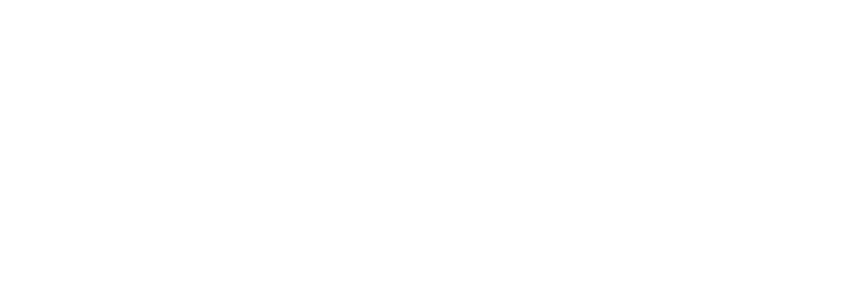
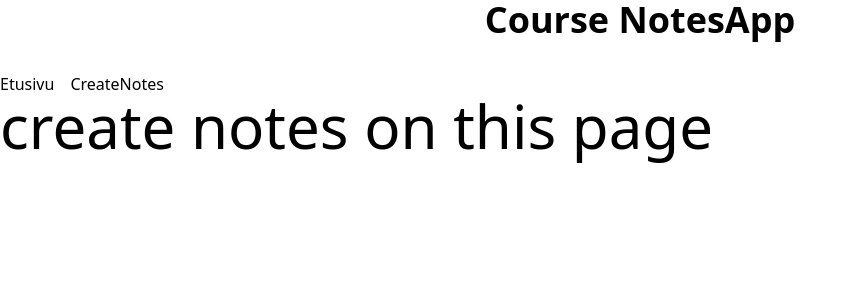
Before and after one commit to edwardedde/Frontend_Proj, a React (Vite) app: page /CreateNotes in a window 1280 px wide. Before the commit this address had no page. Shown: the top 300 px of the page, without its empty margins (0-856 px from the left). Built offline with nearby package versions, Linux system fonts and the light colour scheme.

Commit message:
Porject start

```diff
--- a/src/App.jsx
+++ b/src/App.jsx
@@ -1,6 +1,6 @@
 import { Outlet, Routes, Route } from "react-router";
 import Header from "./Header";
-import HomeView from "./Homeview";
+import CreateNotes from "./CreateNotes";
 
 
 
@@ -20,7 +20,7 @@
     <div>
       <Routes>
         <Route path="/" element={<Layout />}>
-          <Route path="/HomeView" element={<HomeView />} />
+          <Route path="/CreateNotes" element={<CreateNotes />} />
         </Route>
       </Routes>
 
--- /dev/null
+++ b/src/CreateNotes.jsx
@@ -0,0 +1,8 @@
+function CreateNotes(){
+    return(
+        <div>
+            <h1 className="text-6xl"> create notes on this page</h1>
+        </div>
+    );
+}
+export default CreateNotes;
--- a/src/Header.jsx
+++ b/src/Header.jsx
@@ -5,14 +5,14 @@
     <div>
 
       <h1 className="text-4xl font-bold mb-8
-      text-center ">TESTING !!!</h1>
+      text-center ">Course NotesApp</h1>
 
       <nav className="flex space-x-4">
         <Link className="hover:underline" to={"/"}>
           Etusivu
         </Link>
-        <Link className="hover:underline" to={"/HomeView"}>
-          Home
+        <Link className="hover:underline" to={"/CreateNotes"}>
+          CreateNotes
         </Link>
       </nav>
     </div>
--- a/src/HomeView.jsx
+++ /dev/null
@@ -1,8 +0,0 @@
-function HomeView(){
-    return(
-        <div>
-            <h1 className="text-6xl"> MOI!!!</h1>
-        </div>
-    );
-}
-export default HomeView;
```
